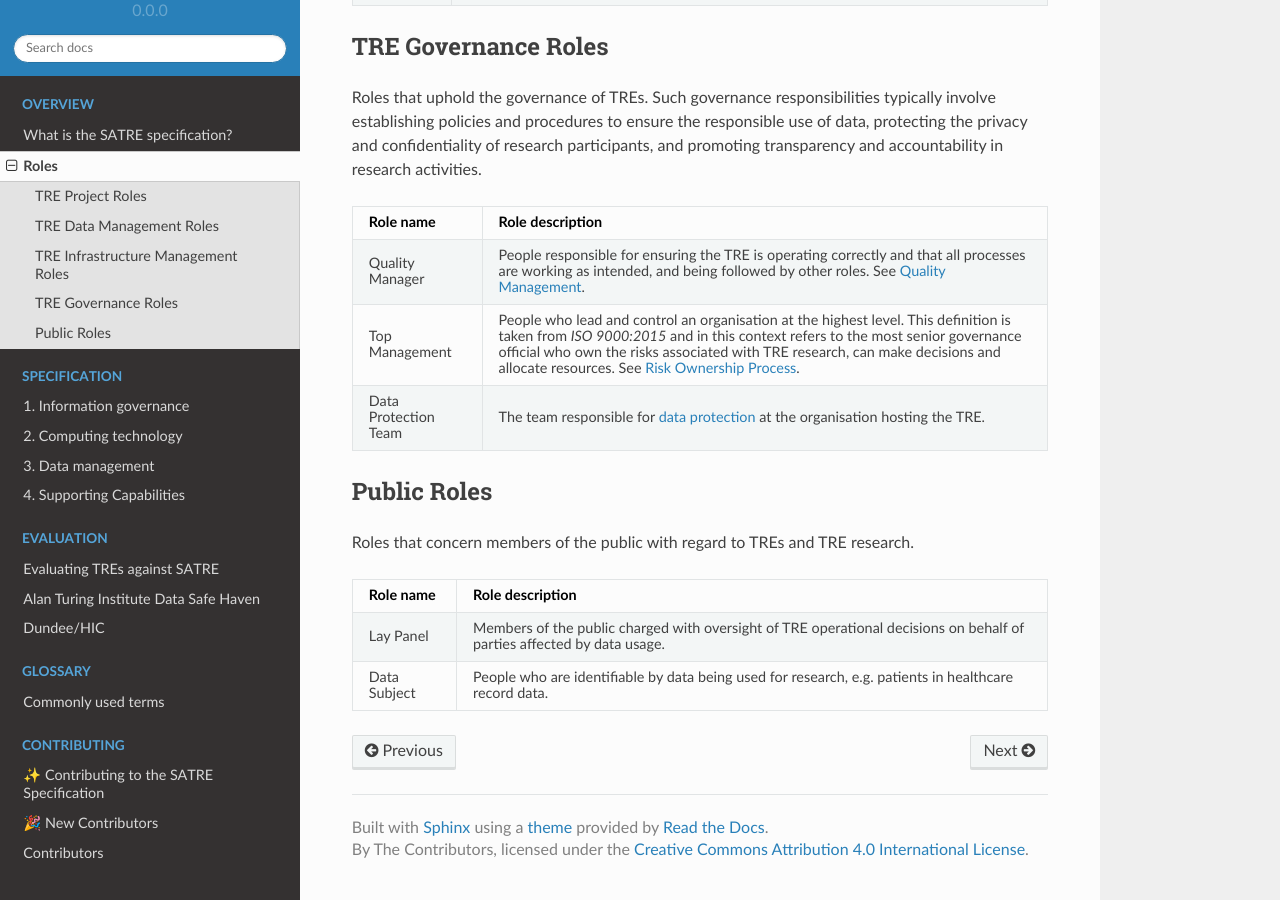
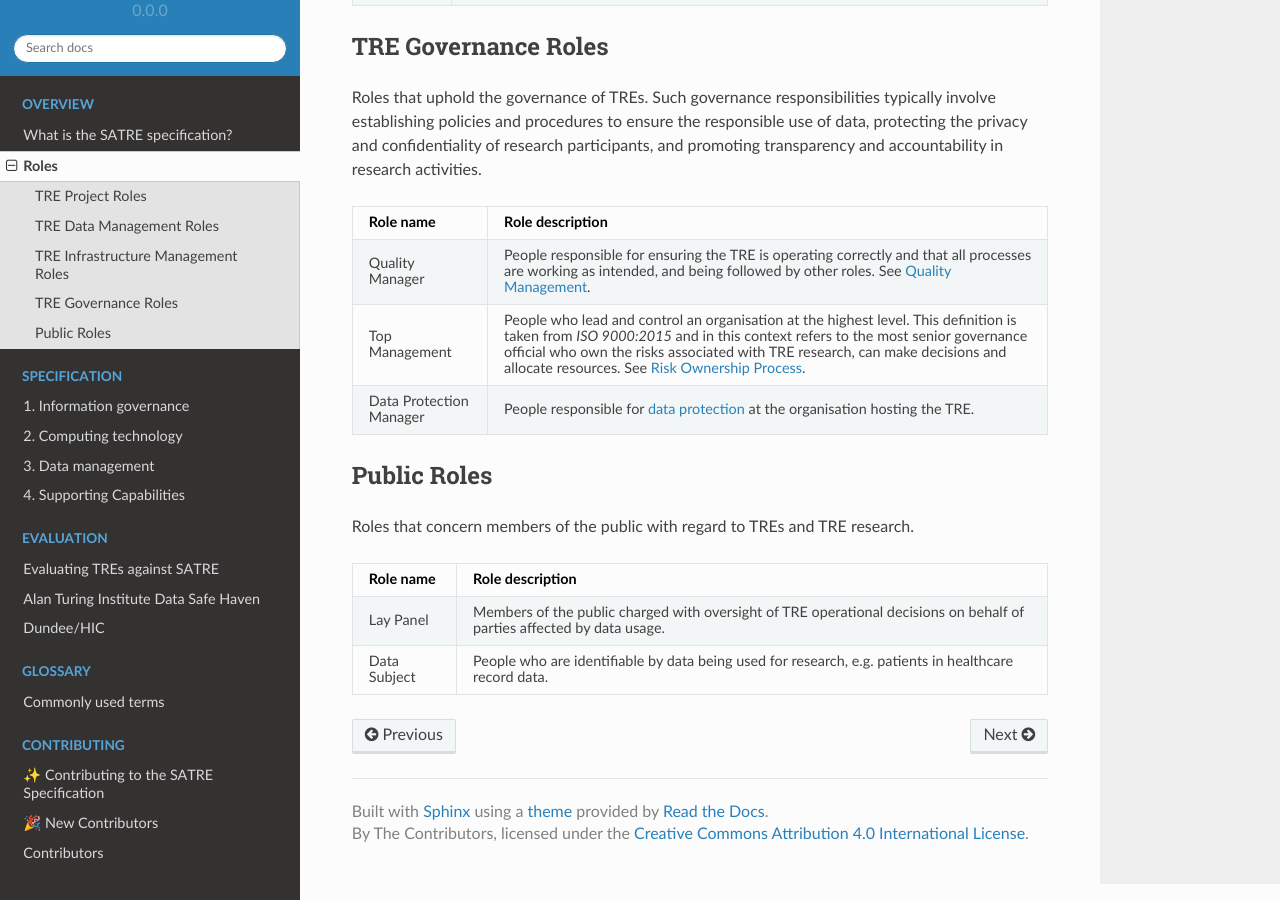
Before and after one commit to sa-tre/satre-specification, a Sphinx documentation site: the page built from docs/source/roles.md, in a window 1280 px wide and 900 px high, scrolled down 1603 px. Built offline with Sphinx 7.4.7 and the Read the Docs theme 2.0.0, drawn with Linux system fonts in a browser that asks for light colours.

Commit message:
data protection manager

````diff
--- a/docs/source/roles.md
+++ b/docs/source/roles.md
@@ -88,8 +88,8 @@ Such governance responsibilities typically involve establishing policies and pro
   - People responsible for ensuring the TRE is operating correctly and that all processes are working as intended, and being followed by other roles. See {ref}`quality_management`.
 * - Top Management
   - People who lead and control an organisation at the highest level. This definition is taken from *ISO 9000:2015* and in this context refers to the most senior governance official who own the risks associated with TRE research, can make decisions and allocate resources. See {ref}`risk_ownership_process`.
-* - Data Protection Team
-  - The team responsible for {ref}`data protection <data_protection>` at the organisation hosting the TRE.
+* - Data Protection Manager
+  - People responsible for {ref}`data protection <data_protection>` at the organisation hosting the TRE.
 
 ```
 
````
